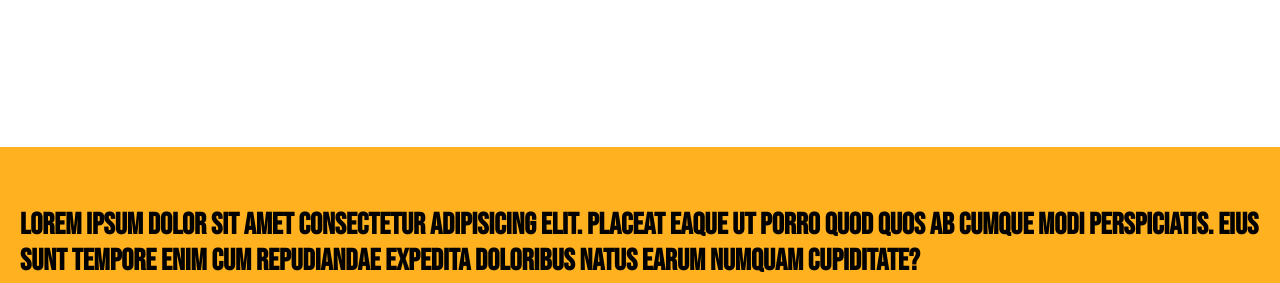
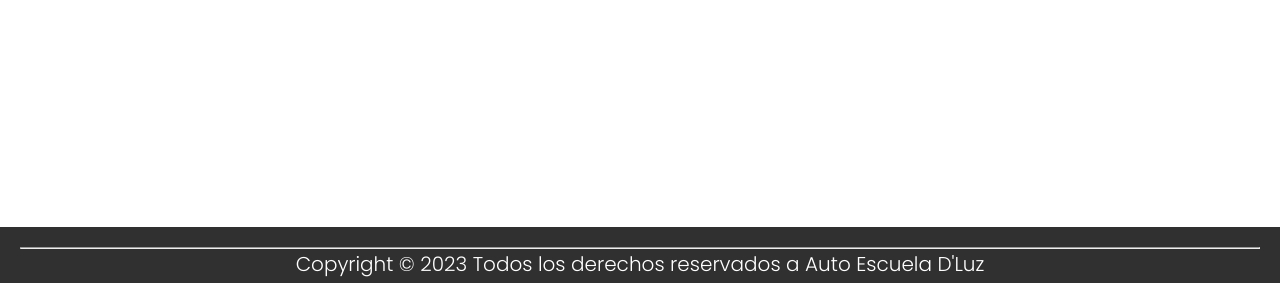
Before and after one commit to juli-navarro/juli-navarro.github.io, a plain HTML site: page clases.html in a window 1280 px wide. Shown: the part 982-1265 px from the top of the page. Drawn offline with Linux system fonts and the light colour scheme.

Commit message:
Update clases.html

```diff
--- a/clases.html
+++ b/clases.html
@@ -133,17 +133,6 @@
 
 
 
-<div class="containerf" id="sa">  </div>
-
-<div class="containerf" id="principian">
-
-<p> Lorem ipsum dolor sit amet consectetur adipisicing elit.
-   Placeat eaque ut porro quod quos ab cumque modi perspiciatis.
-   Eius sunt tempore enim cum repudiandae expedita doloribus natus earum numquam cupiditate?</p>
-</div>
-
-</div>
-
 
 
 <div class="container"> <!-- HOME, QUERES APRENDER A MANEJAR-->
@@ -178,7 +167,7 @@
  <p> <a href="https://wa.me/+541132803923" target="_blank">
 
 
-  <img id="abaj" src="juli-navarro.github.io/img/whatsapp.png" class="lin" ></a>  11 3280-3923</p>
+  <img id="abaj" src="img/whatsapp.png" class="lin" ></a>  11 3280-3923</p>
 
 
   <p>
```
